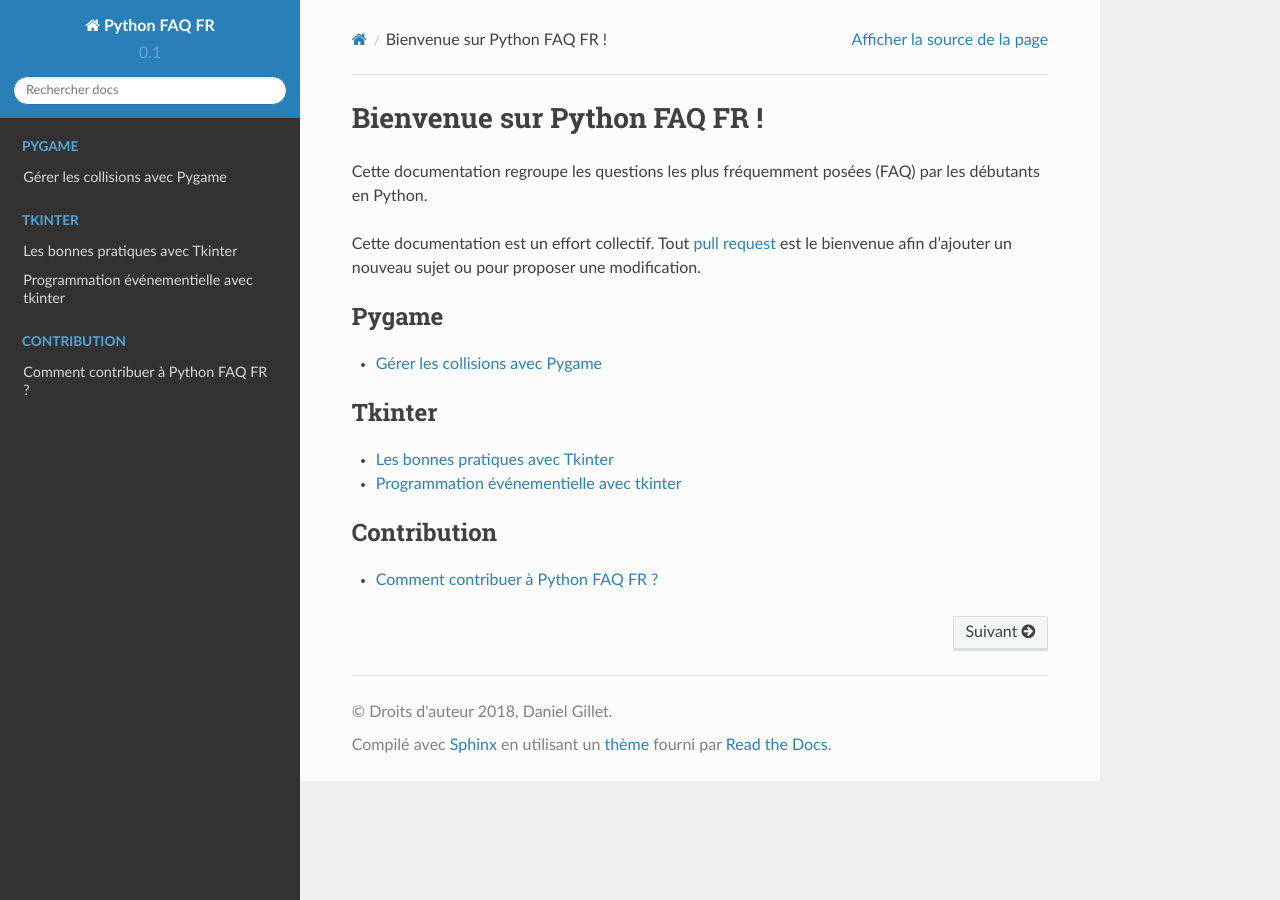
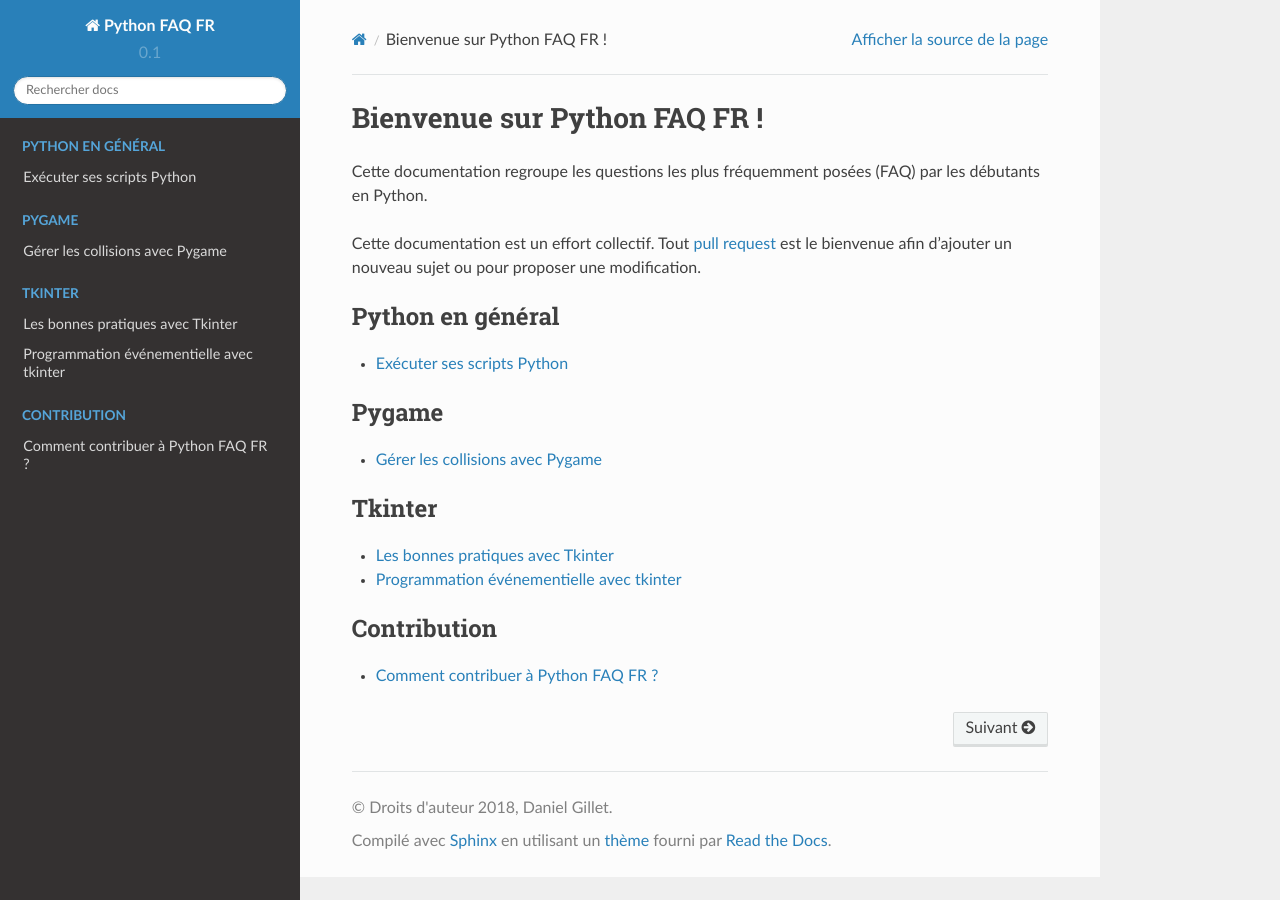
Before and after one commit to fred1599/PythonFaqFr, a Sphinx documentation site: the page built from doc/index.rst, in a window 1280 px wide. Built offline with Sphinx 7.4.7 and the Read the Docs theme 2.0.0, drawn with Linux system fonts in a browser that asks for light colours; some of the changed lines change nothing that is shown.

Commit message:
Add new page for executing Python scripts.

```diff
--- /dev/null
+++ b/doc/executer_script.rst
@@ -0,0 +1,139 @@
+Exécuter ses scripts Python
+===========================
+
+Windows
+-------
+
+Lorsque Python est installé sous Windows, il est déroutant au début de trouver comment exécuter un script. Il existe bien entendu la possibilité d'utiliser **IDLE**. A l'installation, une option par défaut est d'associer les fichier \*.py avec le *Python Launcher*. Ceci a pour effet qu'en faisant un double clic sur le fichier \*.py, le script s'exécute.
+
+L'exécution d'un script Python a pour effet d'ouvrir une console. C'est la fenêtre avec le fond noir.
+
+.. figure:: executer_script/command_prompt.png
+    :align: center
+    :alt: console de commande
+
+    la console de commande
+
+Le problème est que lorsque le script est terminé, Python n'ayant plus rien à faire se ferme aussi ce qui a pour conséquence de fermer la console de commande qui y était associée. Donc lorsqu'on découvre Python, on nous demande généralement de commencer en tapant ce code :
+
+.. code-block:: python
+    :caption: premier_script.py
+
+    print("Hello World!")
+
+Mais un double clic sur notre fichier ``premier_script.py`` va ouvrir la console de commande et la refermer aussi vite, ne nous permettant pas de voir notre message. Malheureusement un bien mauvais conseil est alors fourni. On nous dit d'ajouter les lignes suivantes à notre programme :
+
+.. code-block:: python
+    :caption: premier_script.py
+
+    import os
+    print("Hello World!")
+    os.system("pause")
+
+Et en effet, en ouvrant notre console, on voit notre message et un deuxième message nous demande d'appuyer sur une touche pour continuer. Fantastique ! Sauf que ...
+
+.. warning:: L'appel à ``os.system("pause")`` va exécuter un programme qui est normalement est interne à la console (``cmd.exe``). Cependant si un programme s'appelle ``pause.exe`` il sera appelé à la place de la commande interne. Ce programme pourrait être malicieux et exécuter du code qui aurait pour but de vous nuire. Cette pratique est fortement découragée, pas seulement pour les risques de sécurité, mais aussi pour la simple raison qu'elle donne une fausse idée de la manière dont un programme fonctionne.
+
+Sauf que on s'expose à ce risque, mais aussi si on fait une erreur dans notre code et que Python lance une exception, la ligne contenant la pause ne sera pas exécutée et on revient au problème initial, à savoir que la console de commande se referme toute seule, sans nous donner la possibilité de voir où se trouve le problème.
+
+Exécuter un script Python sous Windows : la bonne manière
+^^^^^^^^^^^^^^^^^^^^^^^^^^^^^^^^^^^^^^^^^^^^^^^^^^^^^^^^^^
+
+Au lieu de lutter contre le système d'exploitation, il serait préférable de l'utiliser de la manière adéquate. Si on veut exécuter un programme destiné à la console de commande, on ouvre une console de commande et on exécute le script. Pour l'utilisateur lambda de notre programme qui ne connaît rien à la programmation, il pourra double cliquer sur notre script. Mais durant le développement, on veut **voir** ce qui se passe dans cette console. Alors faisons connaissance avec la console de commande.
+
+Comment ouvrir une console de commande ?
+****************************************
+
+la console de commande est un programme comme un autre qui se nomme ``cmd.exe``. Il faut donc cliquer sur le bouton Windows et en tapant les lettre :guilabel:`cmd` Windows nous propose d'ouvrir la console de commande.
+
+On est accueilli par une console au fond noir. On peut configurer quelques propriétés utiles. Pour ce faire, il faut cliquer sur l'icône au haut à gauche de la barre de titre de notre console.
+
+.. figure:: executer_script/open_properties.png
+    :align: center
+    :alt: Ouvrir les propriétés
+
+    Ouvrir les propriétés de la console de commande
+
+Dans le premier onglet *Options*, je conseille de sélectionner l'option **Mode d'édition rapide** qui permet de sélectionner le texte de la console avec sa souris, pratique pour faire des *copier-coller* des messages de sa console vers un autre programme. En cliquant et déplaçant la souris sur la console, on peut voir qu'une partie du texte se surligne. Pour copier le texte, Il ne faut **pas** appuyer sur :guilabel:`Ctrl-C` mais sur :guilabel:`Return` (la touche retour à la ligne). Le texte sera copier dans le *presse-papier* et peut être coller où on le veut avec un :guilabel:`Ctrl-V`, ou un clic droit et **coller**.
+
+Comment lancer l'interpréteur Python ?
+**************************************
+
+Il faut d'abord s'assurer que le *Python launcher* est bien visible depuis la console. Il suffit de simplement entrer la commande ``py``. Soit vous vous retrouvez dans l'interpréteur Python :
+
+.. figure:: executer_script/launch_py.png
+    :align: center
+    :alt: Exécuter py.exe
+
+    Ouvrir l'interpréteur Python depuis la console
+
+.. note:: On quitte l'interpréteur Python en tapant ``exit()`` ou en appuyant sur :guilabel:`CTRL-Z`.
+
+Ou alors vous obtenez un message d'erreur disant :
+
+.. code-block:: doscon
+
+    C:\Users\DANIELG>py
+    'py' n'est pas reconnu en tant que commande interne
+    ou externe, un programme exécutable ou un fichier de commandes.
+
+Lorsqu'on entre la commande ``py`` dans la console, Windows tente de trouver un programme ``py.exe`` dans le répertoire courant (là où on se trouve). Comme il ne le trouve pas, il va voir dans d'autres répertoires fournit dans la variable d'environnement ``%PATH``. Mais le dossier du *Python launcher* n'a pas été ajouté à la liste des répertoires dans lesquelles chercher.
+
+Pour remédier au problème, il suffit de cliquer sur le bouton Windows, et de sélectionner **Ajouter ou supprimer des programmes**. Dans la liste des programmes, on sélectionne notre installation de Python et on clique sur le bouton **Modifier**. Une nouvelle fenêtre apparaît :
+
+.. figure:: executer_script/python_modify.png
+    :align: center
+    :alt: Modifier Python
+
+    Modifier l'installation de Python
+
+Il faut choisir **Modifier**. Sur le prochain écran, il n'y a rien à changer.
+
+.. figure:: executer_script/optional_features.png
+    :align: center
+    :alt: Options
+
+Finalement c'est le dernier écran qui nous intéresse.
+
+.. figure:: executer_script/advanced_features.png
+    :align: center
+    :alt: Options avancées
+
+    Les options avancées
+
+On veut ajouter Python aux variables d'environnement. Une fois cette case cochée et la modification de l'installation terminée, on doit fermer la console et ouvrir une nouvelle afin que les changements soient pris en compte.
+
+Comment exécuter un script Python ?
+***********************************
+
+A présent voyons comment exécuter notre script depuis la console. Il faut tout d'abord *naviguer* dans le dossier où se trouve notre script. La commande ``cd`` (**C**\ hange **D**\ irectory) permet de changer le répertoire dans lequel on se trouve. Mais où se trouve-t-on en fait ? Analysons un instant l'invite fournie par Windows. Dans mon cas c'est :
+
+.. code-block:: doscon
+
+    C:\Users\DANIELG>
+
+La lettre ``C:`` est associée à mon disque dur principal, là où est installé Windows. C'est ce qu'on appelle la *racine* de mon disque. Le symbole ``\`` est le symbole séparateur de dossiers. Le tout premier symbole veut dire qu'on part de la racine, puis vient le dossier ``Users`` qui contient le dossier ``DANIELG``. C'est le **répertoire courant**. Pour se rendre dans le répertoire ``Desktop`` contenu dans le répertoire courant ``\Users\DANIELG``, on utilise la commande ``cd`` suivie du nom du dossier ``Desktop``. Comme les programmeurs sont des gros fainéants, on utilise l'*auto-completion*. On ne tape que quelques lettres du dossier et on appuie sur la touche te tabulation ``cd Des``:guilabel:`TAB`. Windows nous propose un nom de dossier qui commence par ces lettres. Si par malchance un autre dossier commençait par ces 3 lettres aussi, des appuis successifs sur :guilabel:`TAB` permet de passer à la prochaine suggestion.
+
+Si on désire se rendre dans le dossier parent, on utilise la commande ``cd ..``. Si on veut retourner à la racine, on utilise la commande ``cd \``. Il est possible de mettre immédiatement tout le chemin en une fois et en utilisant à chaque fois :guilabel:`TAB` pour nous éviter de tout taper. Donc si je dois me rendre dans le dossier ``C:\OfflineFiles\Python`` alors que je suis actuellement dans le dossier ``\Users\DANIELG``, je dois retourner depuis la racine et me rendre successivement dans ``OfflineFiles`` et ``Python``. En une seule commande, ça donne ``cd \OfflineFiles\Python``. Et bien entendu je n'ai tapé que ``of`` suivi de :guilabel:`TAB` puis ``\p`` suivi de :guilabel:`TAB` et Windows a complété le chemin pour moi :
+
+.. code-block:: doscon
+
+    C:\Users\DANIELG>cd \OfflineFiles\Python
+
+    C:\OfflineFiles\Python>
+
+Vous devez donc à présent vous rendre dans le dossier où se trouve votre script Python. Il est aussi possible d'ouvrir l'explorateur Windows, de vous rendre là où se trouve votre script Python et cliquer sur la barre de navigation.
+
+.. figure:: executer_script/nav_bar.png
+    :align: center
+    :alt: Barre de navigation de l'explorateur Windows
+
+En cliquant dessus, le chemin apparaît. Pour moi c'est ``C:\OfflineFiles\Python``. On peut copier ce texte avec :guilabel:`Ctrl-C` et le placer dans la console en tapant d'abord la commande ``cd`` suivie d'un espace puis un clic droit de la souris dans la console va coller le chemin.
+
+Une fois dans le dossier où se trouve notre script, il ne nous reste plus qu'à l'exécuter en tapant :
+
+.. code-block:: doscon
+
+    C:\OfflineFiles\Python>py premier_script.py
+
+On peut à présent voir correctement l'exécution de notre script ou ses messages d'erreurs. Notre console reste ouverte.
--- a/doc/index.rst
+++ b/doc/index.rst
@@ -18,6 +18,8 @@
     :maxdepth: 1
     :caption: Python en général
 
+    executer_script
+
 .. toctree::
     :maxdepth: 1
     :caption: Pygame
```
Also changed, not shown: doc/executer_script/advanced_features.png (added), doc/executer_script/command_prompt.png (added), doc/executer_script/launch_py.png (added), doc/executer_script/nav_bar.png (added), doc/executer_script/open_properties.png (added), doc/executer_script/optional_features.png (added), doc/executer_script/python_modify.png (added).
